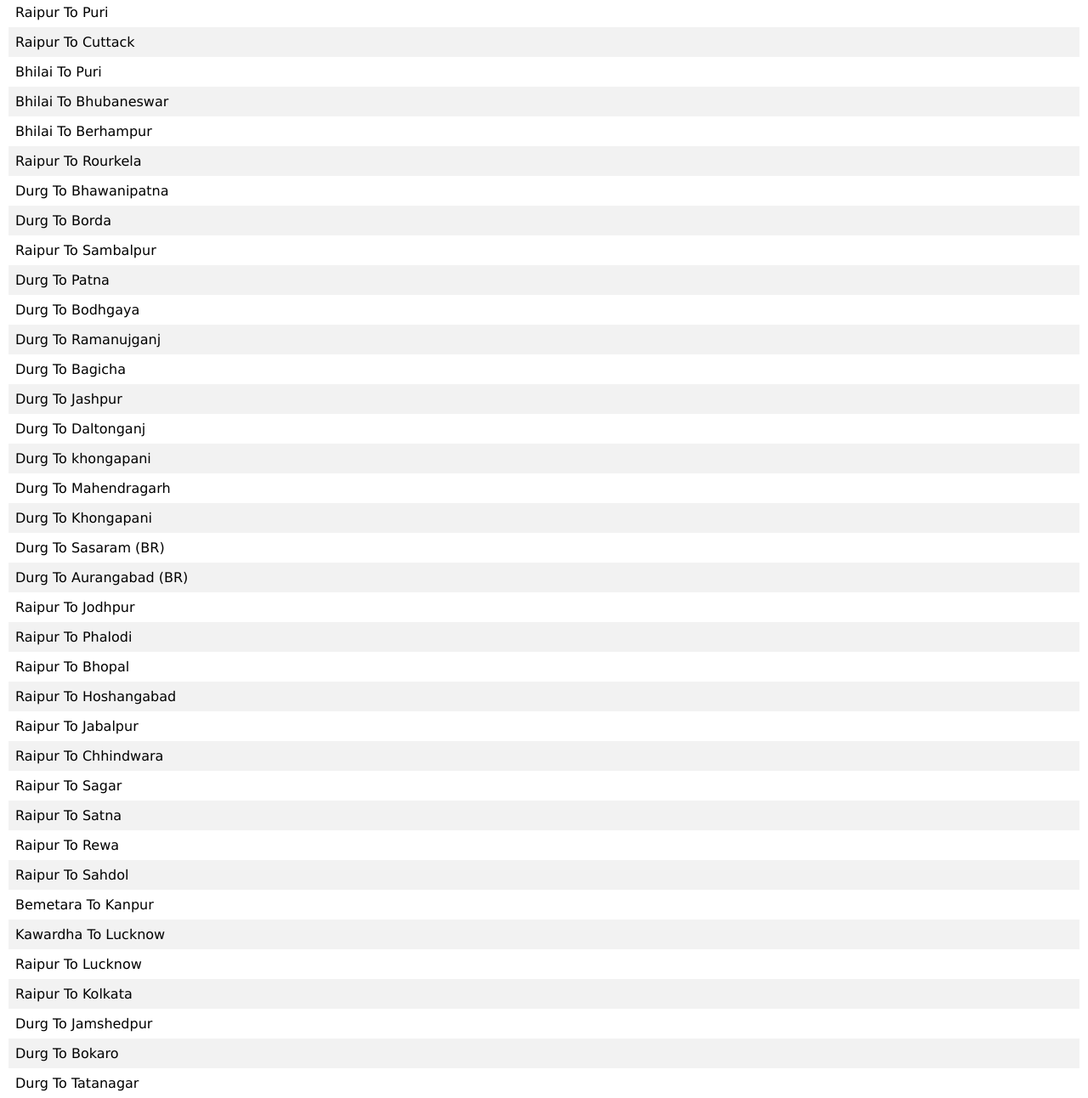
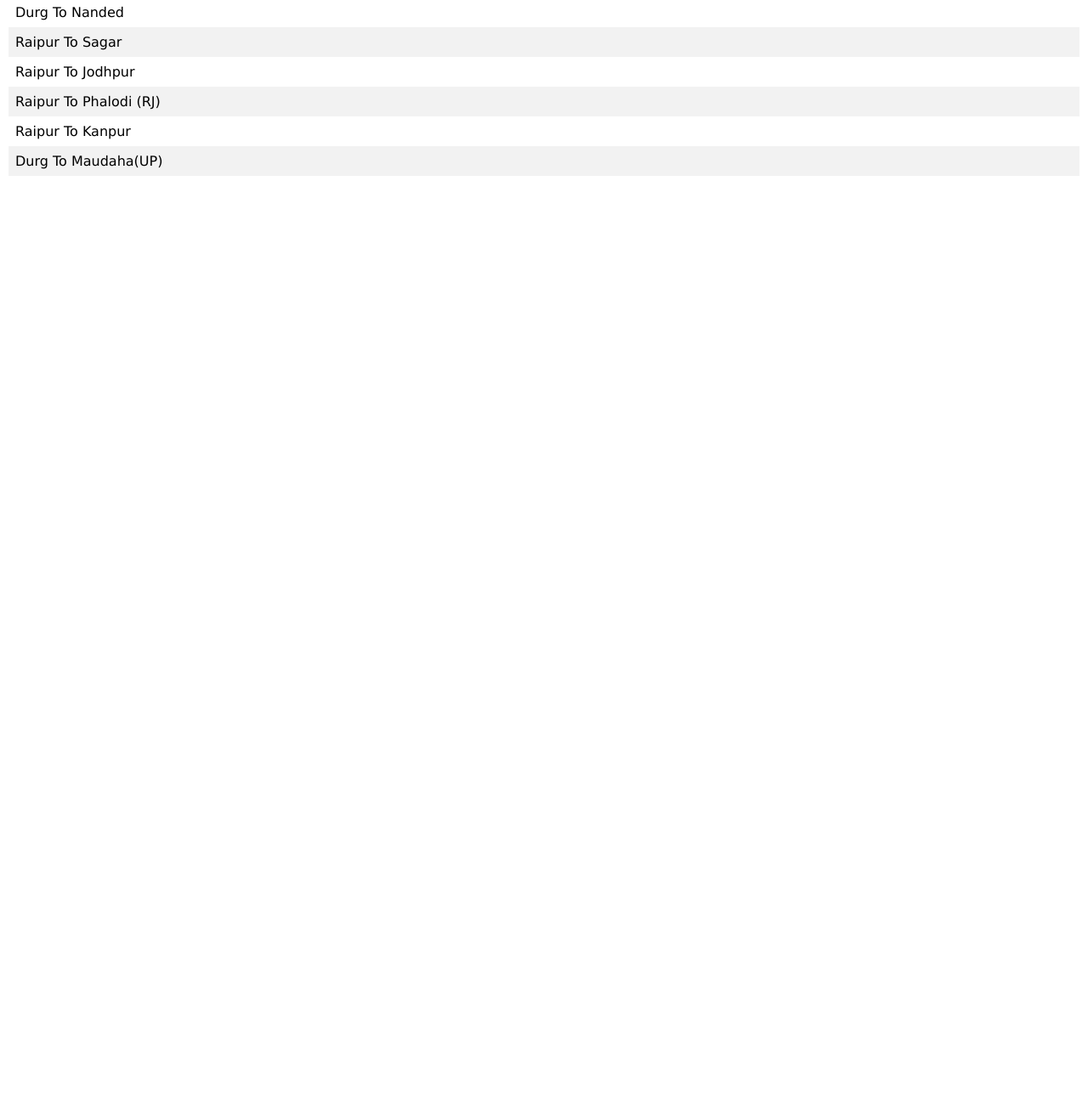
Before and after one commit to Amanxalxo9/akbuses, a plain HTML site: page Closhed Route.html in a window 1280 px wide. Shown: the part 195-1487 px from the top of the page at 85% size. After the commit the page ends 800 px from the top, so only its background shows below. Drawn offline with Linux system fonts and the light colour scheme.

Commit message:
Add files via upload

```diff
--- a/Closhed Route.html
+++ b/Closhed Route.html
@@ -3,15 +3,19 @@
  <head>
    <meta name="viewport" content="width=device-width, initial-scale=1">
    <link rel="stylesheet" href="https://cdnjs.cloudflare.com/ajax/libs/font-awesome/4.7.0/css/font-awesome.min.css"><link rel="stylesheet" href="https://cdnjs.cloudflare.com/ajax/libs/font-awesome/4.7.0/css/font-awesome.min.css">
-<title> Closed Bus Route list | AK Buses</title>
+   <link rel="icon" type="image/x-icon" href="favicon.png">
+
+   <title>New Service -Aap Ki Buses | AK Buses</title>
 <style>
 body {margin:0;
+
       font-family: Verdana, sans-serif;
+      background-color:#ffffff;
 }
 
 header {
   overflow: hidden;
-  background-color: #333;
+  background-color: #000080;
   position: fixed;
   top: 0;
   width: 100%;
@@ -19,7 +23,7 @@ header {
   color:white;
 }
 .btn {
-  background-color:#333;
+  background-color:#000080;
   border: none;
   color: white;
   padding: 12px 16px;
@@ -28,12 +32,28 @@ header {
   float:left;
 }
 
+
+.mod{
+  width:8%;
+  display: block;
+  margin-left: auto;
+  margin-right: auto;
+}
+img {
+  width:100%;
+}
+
+.png{
+  width:4px;
+}
 h4{
   text-align:center;
   background-color:#1abc9c;
   color:white;
   padding:10px;
 }
+
+/* Main Content*/
 .main {
   padding:10px;
   margin-top: 30px;
@@ -58,141 +78,102 @@ tr:nth-child(even) {background-color: #f2f2f2;}
   font-weight: 500;
   text-align:center;
   margin-right:50px;
+}
+.top{
+  width:8%;
+  display: block;
+  margin-left: auto;
+  margin-right: auto;
+}
+a:link {
+  text-decoration: none;
+  color:blue;
+}
+a:hover {
+  color: red;
+}
+a:visited {
+  color: black;
+}
+@media all and (max-width: 600px) {
+
+  .card img {
+  width:35%;
+  }
+
+  .card .icon {
+  margin-top:-37px;
+
+  }
+  .mod{
+  width:18%;
+}
 
 }
 </style>
 </head>
 <body>
+
 <header>
 <button class="btn" onclick="goBack()"> <i class="fa fa-arrow-left"></i> </button>
 
-  <p class="top"> Closed Routes </p>
+   <p class="mod"><img src="cglogo2.png"></p>
 </header>
      <div class="main">
 
-    <h4>All Closed Bus Routes</h4>
+     <h4>Closed Routes</h4>
 
     <table>
      <tr>
-    <td> Raipur To Hyderabad </td>
+       <td>Raipur To Kolkata</td>
      </tr>
 
      <tr>
-    <td> Raipur To Indore </td>
+        <td>Durg To Jamshedpur</td>
      </tr>
      <tr>
-    <td> Raipur To Puri </td>
+        <td>Durg To Nanded</td>
      </tr>
      <tr>
-    <td> Raipur To Cuttack </td>
+        <td>Raipur To  Sagar</td>
      </tr>
      <tr>
-    <td> Bhilai To Puri</td>
+        <td>Raipur To Jodhpur</td>
      </tr>
      <tr>
-      <td> Bhilai To Bhubaneswar </td>
+        <td>Raipur To Phalodi (RJ)</td>
      </tr>
      <tr>
-    <td> Bhilai To Berhampur </td>
-    </tr>
-    <tr>
-    <td> Raipur To Rourkela </td>
-    </tr>
-    <tr>
-    <td> Durg To Bhawanipatna </td>
+        <td>Raipur To Kanpur</td>
      </tr>
 
      <tr>
-    <td> Durg To Borda </td>
+        <td> Durg To Maudaha(UP) </td>
+     </tr>
+
+<!--
+     <tr>
+        <td> Durg To Jagdalpur </td>
      </tr>
      <tr>
-    <td> Raipur To Sambalpur</td>
+        <td> Durg To Bacheli</td>
      </tr>
      <tr>
-    <td> Durg To Patna </td>
+        <td> Durg To Geedam </td>
      </tr>
      <tr>
-    <td> Durg To Bodhgaya </td>
+        <td> Durg To Barsur </td>
      </tr>
      <tr>
-    <td> Durg To Ramanujganj </td>
+        <td> Durg To Dantewada </td>
      </tr>
      <tr>
-    <td> Durg To Bagicha </td>
+        <td> Durg To Konta </td>
      </tr>
      <tr>
-    <td> Durg To Jashpur </td>
+        <td> Durg To Narayanpur </td>
      </tr>
-    <tr>
-    <td> Durg To Daltonganj </td>
-    </tr>
-    <tr>
-    <td> Durg To khongapani </td>
-    </tr>
-    <tr>
-    <td> Durg To Mahendragarh</td>
-    </tr>
-    <tr>
-    <td> Durg To Khongapani </td>
-    </tr>
-    <tr>
-    <td> Durg To Sasaram (BR)  </td>
-    </tr>
-    <tr>
-    <td> Durg To Aurangabad (BR)  </td>
-    </tr>
-    <tr>
-    <td> Raipur To Jodhpur </td>
-    </tr>
-    <tr>
-    <td> Raipur To Phalodi </td>
-    </tr>
-    <tr>
-    <td>Raipur To Bhopal </td>
-    </tr>
-    <tr>
-    <td>Raipur To Hoshangabad </td>
-    </tr>
-    <tr>
-    <td> Raipur To Jabalpur </td>
-    </tr>
-    <tr>
-    <td> Raipur To Chhindwara </td>
-    </tr>
-    <tr>
-    <td> Raipur To Sagar </td>
-    </tr>
-    <tr>
-    <td> Raipur To Satna </td>
-    </tr>
-    <tr>
-    <td> Raipur To Rewa </td>
-    </tr>
-    <tr>
-    <td> Raipur To Sahdol</td>
-    </tr>
-    <tr>
-    <td>Bemetara To Kanpur </td>
-    </tr>
-    <tr>
-    <td>Kawardha To Lucknow </td>
-    </tr>
-    <tr>
-    <td>Raipur To Lucknow </td>
-    </tr>
-    <tr>
-    <td> Raipur To Kolkata </td>
-    </tr>
-    <tr>
-    <td> Durg To Jamshedpur</td>
-    </tr>
-    <tr>
-    <td> Durg To Bokaro</td>
-    </tr>
-    <tr>
-    <td> Durg To Tatanagar </td>
-    </tr>
-
+  -->
      </table>
 
 
```
Lines whose indentation alone changed are shown as unchanged.
